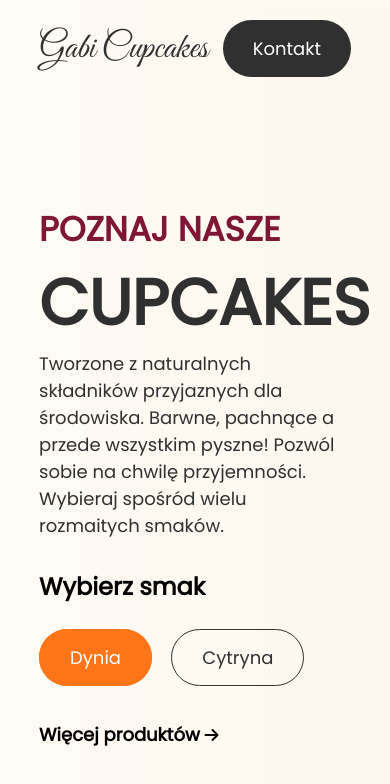
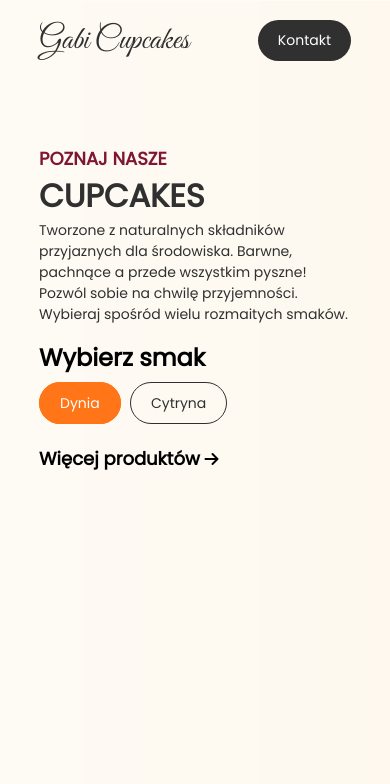
Before and after one commit to marcinzebrowski093/candles, a plain HTML site: page index.html in a window 390 px wide. Drawn offline with Linux system fonts and the light colour scheme.

Commit message:
mobile media

```diff
--- a/style.scss
+++ b/style.scss
@@ -127,3 +127,47 @@ nav {
     font-weight: 600;
   }
 }
+
+@media all and (max-width: 576px) {
+  .content {
+    margin-top: 10vh;
+    p {
+      font-size: 14px;
+    }
+
+    h1 {
+      font-size: 32px;
+    }
+
+    h2 {
+      font-size: 18px;
+    }
+
+    h3 {
+      margin-top: 15px;
+    }
+
+    .colour-select {
+      margin-top: 15px;
+    }
+
+    .more {
+      margin-top: 30px;
+    }
+
+    .btn {
+      font-size: 14px;
+      padding: 10px 20px;
+      margin-right: 5px;
+    }
+  }
+
+  nav .logo {
+    font-size: 32px;
+  }
+
+  nav .btn {
+    font-size: 14px;
+    padding: 10px 20px;
+  }
+}
```
Also changed, not shown: style.css, 1 other file.
